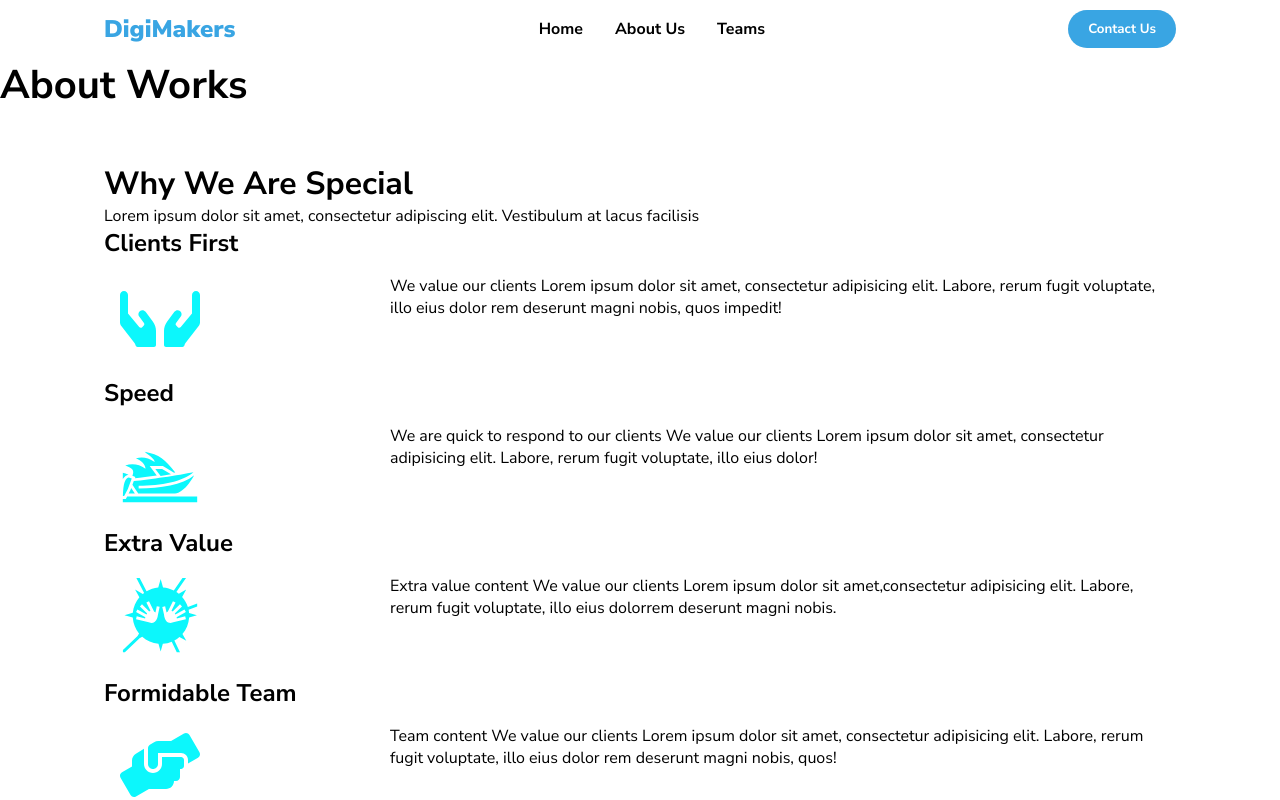
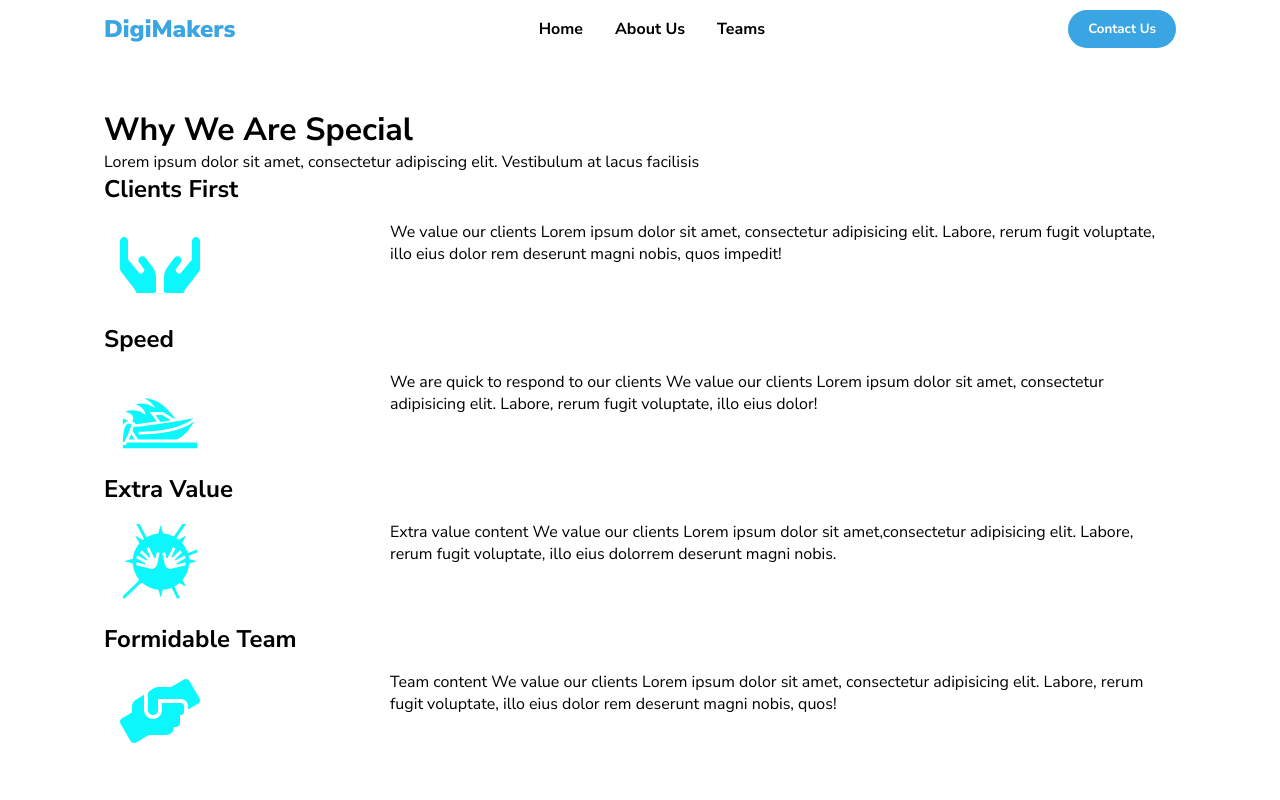
Before and after one commit to Luxt-Tech-JavaScript-Peer2/Digimakers-Landing-Page, a React (Create React App) app: page /about in a window 1280 px wide. Shown: the top 800 px of the page. Built offline with nearby package versions, Linux system fonts and the light colour scheme.

Commit message:
removed the demo text

```diff
--- a/src/components/pages/About.js
+++ b/src/components/pages/About.js
@@ -6,7 +6,6 @@ export default class About extends Component {
   render() {
     return (
       <div>
-        <h1>About Works</h1>
         <WhyWeAreSpecial/>
         <CallToAction/>
 
```
